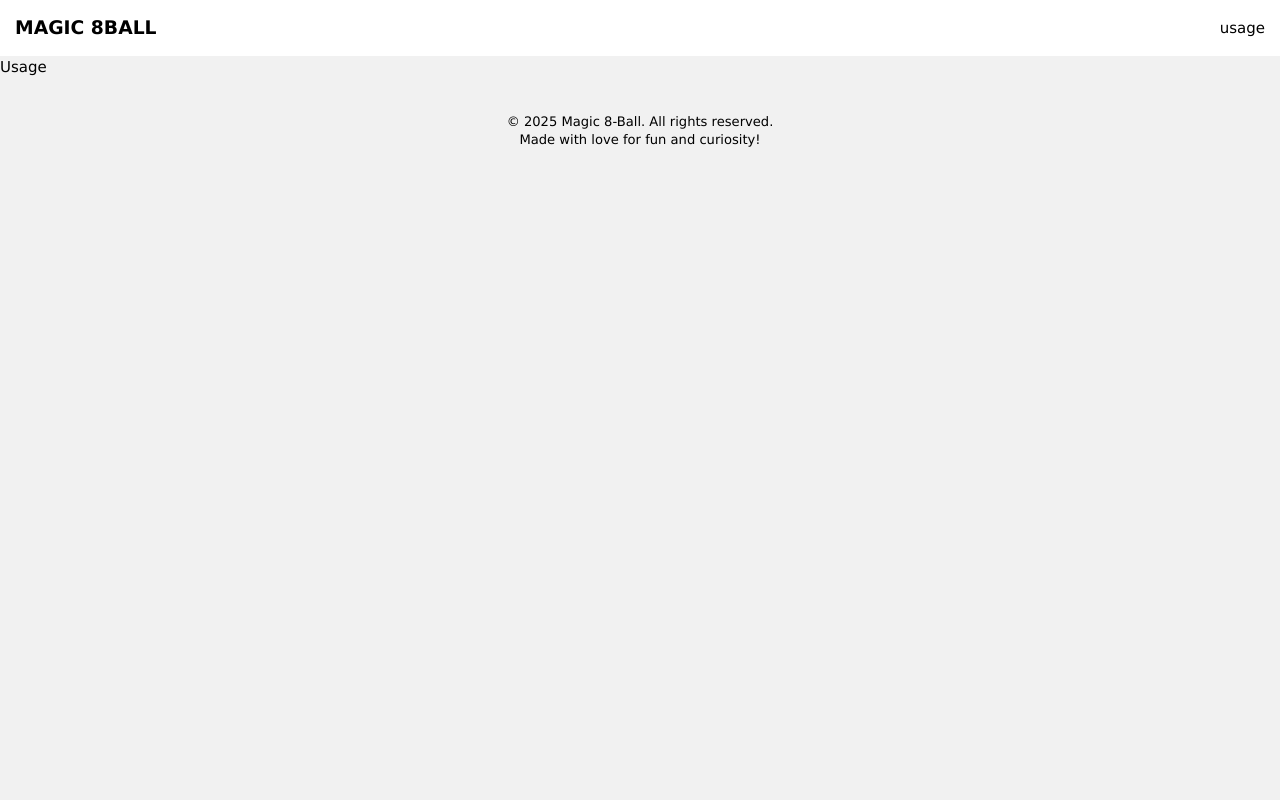
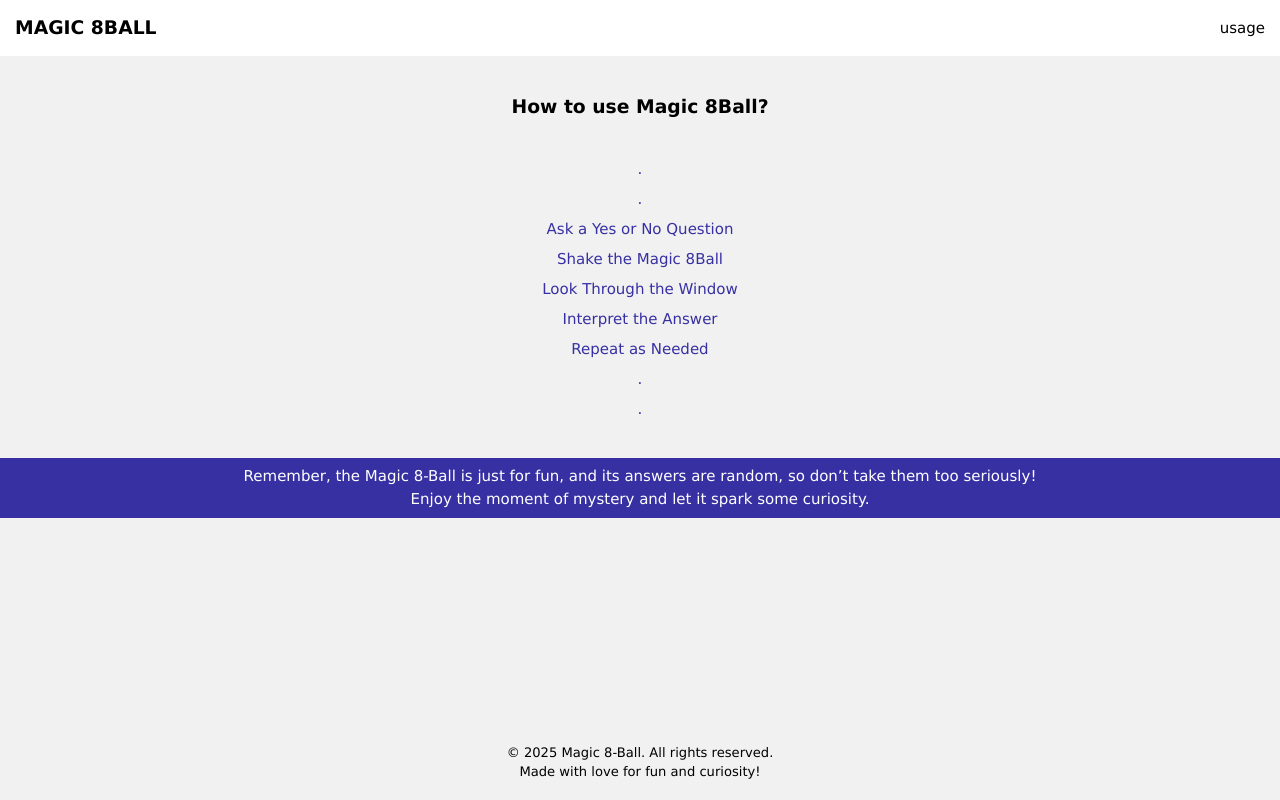
Before and after one commit to handeDan/magic_8ball, a React (Vite) app: page /usage in a window 1280 px wide. Built offline with nearby package versions, Linux system fonts and the light colour scheme.

Commit message:
Usage component

```diff
--- a/src/App.jsx
+++ b/src/App.jsx
@@ -17,7 +17,7 @@ function App() {
   };
 
   return (
-    <div>
+    <div className="flex flex-col min-h-screen">
       <Router>
         <Header />
         <Routes>
--- a/src/components/Footer.jsx
+++ b/src/components/Footer.jsx
@@ -2,7 +2,7 @@ import React from "react";
 
 function Footer() {
   return (
-    <div className="flex justify-center items-center flex-col mt-9 text-sm">
+    <div className="flex justify-center items-center flex-col mt-auto mb-5 text-sm">
       <p>&copy; 2025 Magic 8-Ball. All rights reserved.</p>
       <p>Made with love for fun and curiosity!</p>
     </div>
--- a/src/components/Usage.jsx
+++ b/src/components/Usage.jsx
@@ -1,7 +1,29 @@
 import React from "react";
 
 function Usage() {
-  return <div>Usage</div>;
+  return (
+    <div className="flex justify-center items-center flex-col mt-10">
+      <p className="font-bold text-xl">How to use Magic 8Ball?</p>
+      <ul className="flex justify-center items-center flex-col mt-10 text-indigo-800 text-md gap-2">
+        <li>.</li>
+        <li>.</li>
+        <li>Ask a Yes or No Question</li>
+        <li>Shake the Magic 8Ball</li>
+        <li>Look Through the Window</li>
+        <li>Interpret the Answer</li>
+        <li>Repeat as Needed</li>
+        <li>.</li>
+        <li>.</li>
+      </ul>
+      <div className="text-center mt-10 bg-indigo-800 w-full h-16 pt-2 text-white">
+        <p>
+          Remember, the Magic 8-Ball is just for fun, and its answers are
+          random, so don’t take them too seriously!
+          <p>Enjoy the moment of mystery and let it spark some curiosity.</p>
+        </p>
+      </div>
+    </div>
+  );
 }
 
 export default Usage;
```
